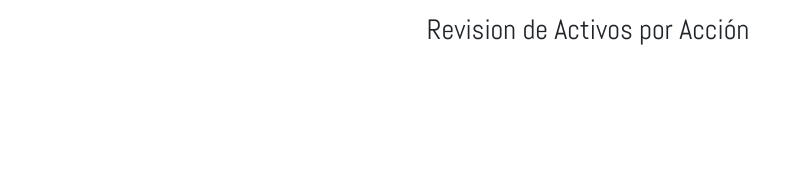
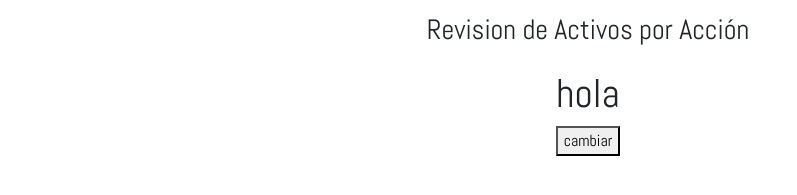
Before and after one commit to GsusLara/AppSoporte, a Next.js app: page /modAcciones/modAcciones in a window 1280 px wide. Shown: the part 219-414 px from the top of the page, without its empty margins (52-849 px from the left). Built offline with nearby package versions, Linux system fonts and the light colour scheme.

Commit message:
creacion del context

```diff
--- a/pages/_app.js
+++ b/pages/_app.js
@@ -1,7 +1,8 @@
 import "../scss/global.scss";
+import injectContext from "../store/appContext";
 
 function MyApp({ Component, pageProps }) {
   return <Component {...pageProps} />
 }
 
-export default MyApp
+export default injectContext(MyApp)
--- a/pages/modAcciones/modAcciones.js
+++ b/pages/modAcciones/modAcciones.js
@@ -1,7 +1,9 @@
+import {useContext} from 'react';
+import { Context } from '../../store/appContext';
 import Layout from "../../components/layout/layout"
 
 export default function ModAcciones() {
-
+    const { store, actions } = useContext(Context);
     return (
         <Layout>
             <div className="row  mb-5">
@@ -20,7 +22,8 @@ export default function ModAcciones() {
                 </div>
                 <div className="col-12 text-center">
                     <h3 className="mb-4">Revision de Activos por Acción</h3>
-
+                    <h1>{store.saludo}</h1>
+                    <button onClick={()=>actions.setSaludo("bien")}>cambiar</button>
                 </div>
             </div>
         </Layout>
--- /dev/null
+++ b/store/appContext.js
@@ -0,0 +1,29 @@
+import {createContext, useState} from 'react';
+import getState from "./flux.js";
+
+export const Context = createContext(null);
+
+const injectContext = PassedComponent => {
+	const StoreWrapper = props => {
+		//this will be passed as the contenxt value
+		const [state, setState] = useState(
+			getState({
+				getStore: () => state.store,
+				getActions: () => state.actions,
+				setStore: updatedStore =>
+					setState({
+						store: Object.assign(state.store, updatedStore),
+						actions: { ...state.actions }
+					})
+			})
+		);
+        return (
+			<Context.Provider value={state}>
+				<PassedComponent {...props} />
+			</Context.Provider>
+		);
+	};
+	return StoreWrapper;
+};
+
+export default injectContext;
--- /dev/null
+++ b/store/flux.js
@@ -0,0 +1,14 @@
+const getState = ({ getStore, getActions, setStore }) => {
+	return {
+		store: {
+			saludo: "hola"
+		},
+		actions: {
+			setSaludo: item => {
+				setStore({ saludo: item });
+			}
+		}
+	};
+};
+
+export default getState;
```
